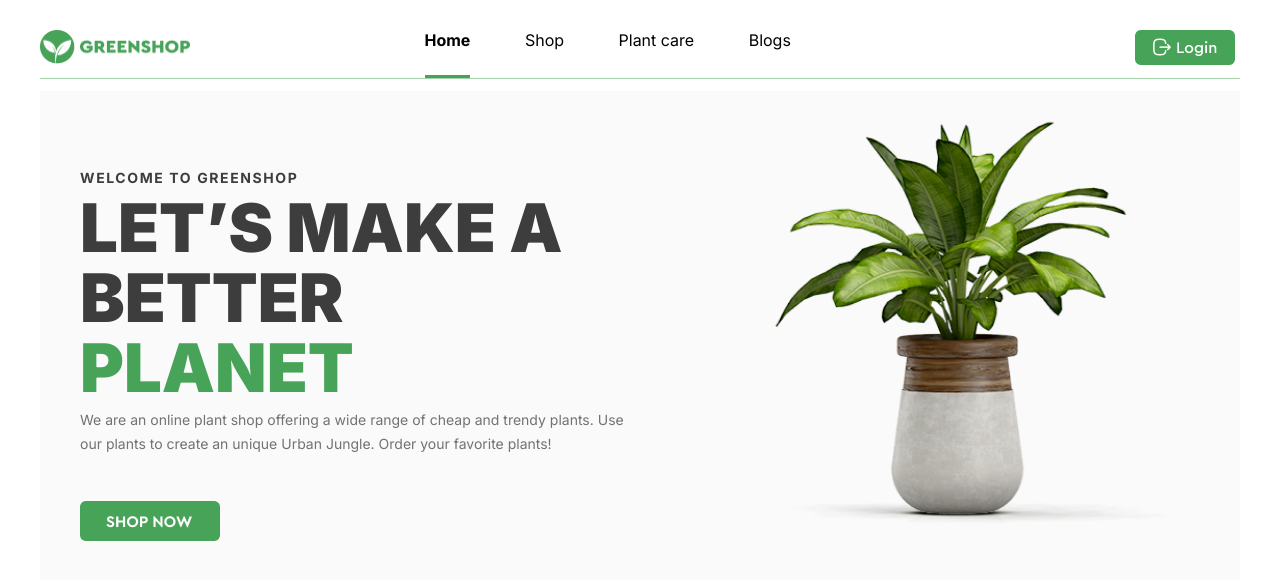
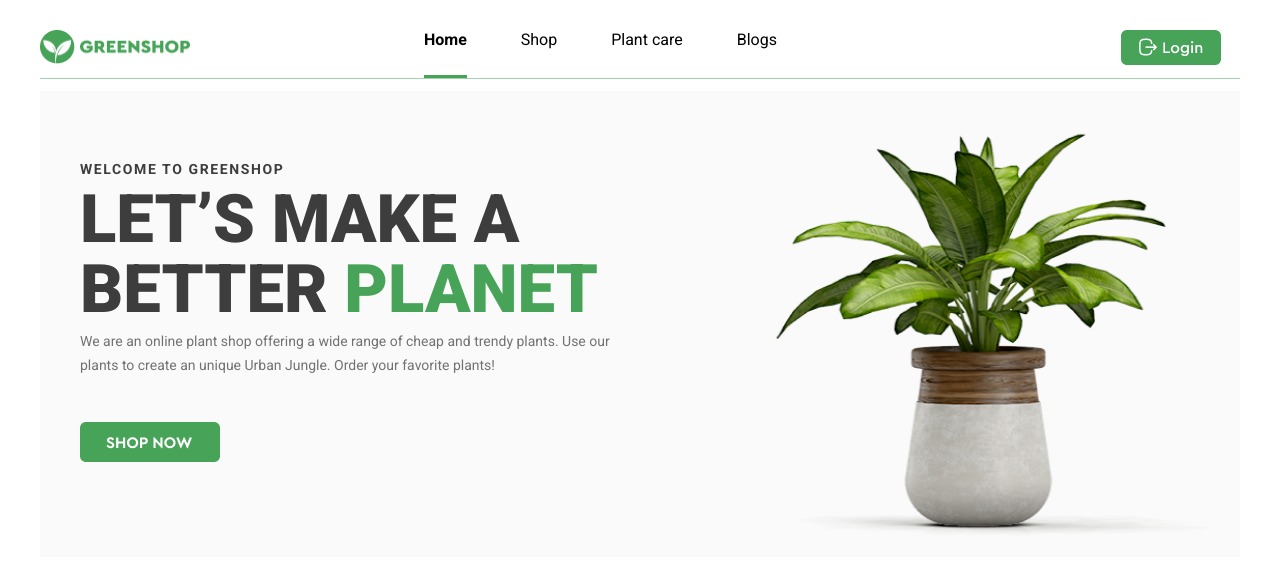
Before and after one commit to alurnana/greenshop, a plain HTML site: page index.html in a window 1280 px wide. Drawn offline with Linux system fonts and the light colour scheme.

Commit message:
finished

```diff
--- a/index.html
+++ b/index.html
@@ -5,7 +5,7 @@
     <meta name="viewport" content="width=device-width, initial-scale=1.0">
     <link rel="preconnect" href="https://fonts.googleapis.com">
     <link rel="preconnect" href="https://fonts.gstatic.com" crossorigin>
-    <link href="https://fonts.googleapis.com/css2?family=Abel&family=Inter:wght@100..900&family=Lato:ital,wght@0,100;0,300;0,400;0,700;0,900;1,100;1,300;1,400;1,700;1,900&family=Roboto:ital,wght@0,100;0,300;0,400;0,500;0,700;0,900;1,100;1,300;1,400;1,500;1,700;1,900&display=swap" rel="stylesheet">
+    <link href="https://fonts.googleapis.com/css2?family=Roboto:ital,wght@0,100;0,300;0,400;0,500;0,700;0,900;1,100;1,300;1,400;1,500;1,700;1,900&display=swap" rel="stylesheet">
     <link rel="stylesheet" href="./style.css">
     <title>Greenshop</title>
 </head>
@@ -40,7 +40,7 @@
                     </a>
                 </div>
 
-                <img src="./images/Big-plant.png" alt="big plant" class="img-big-plant"  height="450" width="450">
+                <img src="./images/Big-plant.png" alt="big plant" class="img-big-plant" height="450" width="500">
             </div>
         </div>
     </section>
--- a/style.css
+++ b/style.css
@@ -4,7 +4,7 @@
 
 body {
     margin: 0;
-    font-family: Inter;
+    font-family: Roboto;
 }
 
 .wrapper {
@@ -70,7 +70,7 @@ body {
     padding-left: 40px;
     padding-bottom: 85px;
     display: inline-block;
-
+    vertical-align: top;
 }
 
 
@@ -85,7 +85,7 @@ body {
 }
 
 .h1 {
-    width: 550px;
+    width: 530px;
     font-size: 67px;
     text-transform: uppercase;
     line-height: 70px;
@@ -116,5 +116,6 @@ body {
 }
 
 .img-big-plant {
-    margin-left: 93px;
+    margin-left: 90px;
+    margin-top: 12px;
 }
```
Also changed, not shown: images/01 1.jpg (added). Lines whose indentation alone changed are shown as unchanged.
